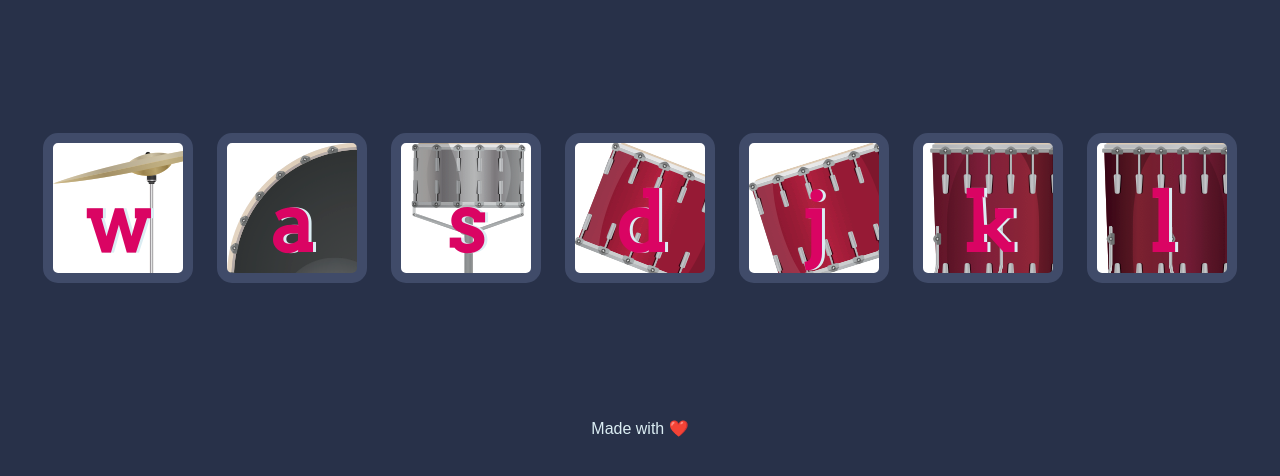
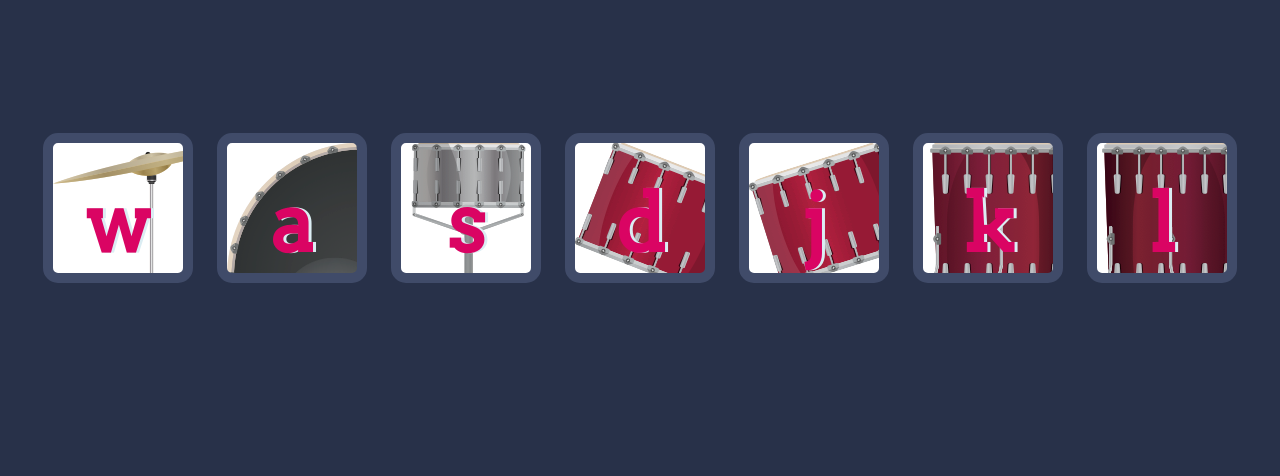
Before and after one commit to prantik007/Drum-Kit-Website, a plain HTML site: page index.html in a window 1280 px wide. Shown: the part 156-632 px from the top of the page. Drawn offline with Linux system fonts and the light colour scheme.

Commit message:
Update index.html

```diff
--- a/index.html
+++ b/index.html
@@ -20,7 +20,7 @@
     <button class="l drum">l</button>
   </div>
 
-  <footer>Made with ❤️</footer>
+
   <script>
     for (var i = 0; i < document.querySelectorAll(".drum").length; i++) {
       document.querySelectorAll(".drum")[i].addEventListener("click", function () {
```
